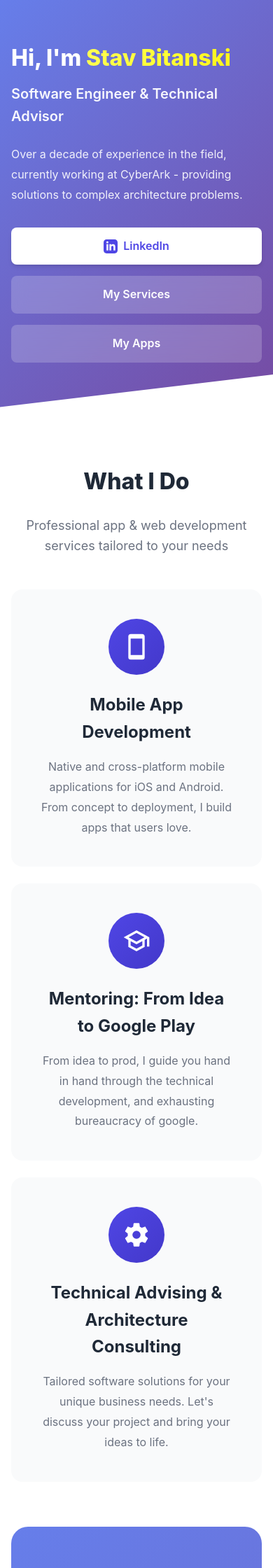
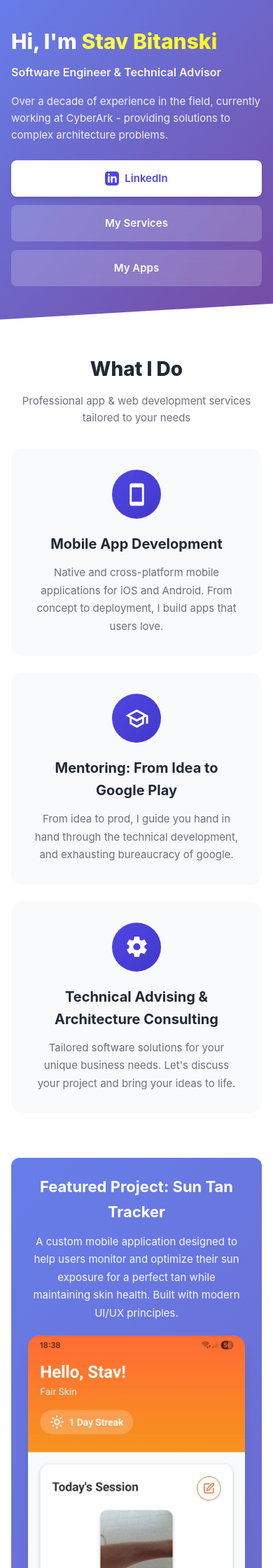
Before and after one commit to stavbi1/stavbi1.github.io, a Jekyll site: the page built from index.html, in a window 390 px wide. Shown: the top 2240 px of the page at 70% size. Built offline with Jekyll 4.4.1, drawn with Linux system fonts in a browser that asks for light colours.

Commit message:
feat(mobile)

```diff
--- a/assets/css/style.css
+++ b/assets/css/style.css
@@ -421,40 +421,88 @@
 }
 
 /* Responsive Design */
+
+/* Large Tablets and Small Desktops (769px - 1024px) */
 @media (max-width: 1024px) {
+  .container {
+    padding: 0 2.5rem;
+  }
+
+  .hero {
+    padding: 5rem 0;
+  }
+
+  .hero-title {
+    font-size: 3rem;
+  }
+
+  .hero-subtitle {
+    font-size: 1.375rem;
+  }
+
   .apps-grid {
     grid-template-columns: repeat(3, 1fr);
+    gap: 1.75rem;
   }
 
   .services-grid {
-    grid-template-columns: 1fr;
+    grid-template-columns: repeat(2, 1fr);
+    gap: 2rem;
   }
 
   .portfolio-images {
-    grid-template-columns: repeat(2, 1fr);
+    grid-template-columns: repeat(3, 1fr);
+    gap: 1.5rem;
+  }
+
+  .portfolio-showcase {
+    padding: 2.5rem;
+  }
+
+  .services-section,
+  .apps-section {
+    padding: 4rem 0;
   }
 }
 
+/* Tablets (481px - 768px) */
 @media (max-width: 768px) {
+  .container {
+    padding: 0 1.5rem;
+  }
+
   .hero {
-    padding: 4rem 0;
-    clip-path: polygon(0 0, 100% 0, 100% 92%, 0 100%);
+    padding: 3.5rem 0;
+    clip-path: polygon(0 0, 100% 0, 100% 93%, 0 100%);
   }
 
   .hero-title {
-    font-size: 2.5rem;
+    font-size: 2.25rem;
+    line-height: 1.3;
   }
 
   .hero-subtitle {
-    font-size: 1.25rem;
+    font-size: 1.125rem;
   }
 
   .hero-description {
     font-size: 1rem;
+    line-height: 1.7;
   }
 
   .section-title {
     font-size: 2rem;
+    margin-bottom: 1rem;
+  }
+
+  .section-subtitle {
+    font-size: 1rem;
+    margin-bottom: 2.5rem;
+  }
+
+  .services-section,
+  .apps-section {
+    padding: 3.5rem 0;
   }
 
   .services-grid {
@@ -462,41 +510,286 @@
     gap: 1.5rem;
   }
 
+  .service-card {
+    padding: 2rem;
+  }
+
+  .portfolio-showcase {
+    padding: 2rem;
+    border-radius: 1rem;
+  }
+
+  .portfolio-title {
+    font-size: 1.5rem;
+  }
+
+  .portfolio-description {
+    font-size: 1rem;
+    margin-bottom: 1.5rem;
+  }
+
   .portfolio-images {
     grid-template-columns: 1fr;
-    gap: 1.5rem;
+    gap: 1.25rem;
+  }
+
+  .contact-cta {
+    padding: 2.5rem 1.5rem;
+  }
+
+  .cta-title {
+    font-size: 1.75rem;
+  }
+
+  .cta-description {
+    font-size: 1.125rem;
   }
 
   .apps-grid {
     grid-template-columns: repeat(2, 1fr);
-    gap: 1.5rem;
+    gap: 1.25rem;
   }
 
   .app-card.expanded {
     grid-column: span 1;
   }
 
+  /* Ensure proper touch targets */
+  .btn {
+    min-height: 44px;
+    padding: 0.75rem 1.75rem;
+  }
+
+  .app-link {
+    min-height: 44px;
+    display: inline-flex;
+    align-items: center;
+  }
+}
+
+/* Mobile Phones (320px - 480px) */
+@media (max-width: 480px) {
   .container {
     padding: 0 1rem;
   }
-}
 
-@media (max-width: 480px) {
+  .hero {
+    padding: 2.5rem 0 3rem;
+    clip-path: polygon(0 0, 100% 0, 100% 95%, 0 100%);
+  }
+
   .hero-title {
-    font-size: 2rem;
+    font-size: 1.875rem;
+    line-height: 1.3;
+    margin-bottom: 0.75rem;
+  }
+
+  .hero-subtitle {
+    font-size: 1rem;
+    margin-bottom: 1rem;
+  }
+
+  .hero-description {
+    font-size: 0.9375rem;
+    line-height: 1.6;
+    margin-bottom: 1.5rem;
   }
 
   .hero-links {
     flex-direction: column;
+    gap: 0.75rem;
   }
 
   .btn {
     width: 100%;
     justify-content: center;
+    min-height: 48px;
+    padding: 0.875rem 1.5rem;
+    font-size: 0.9375rem;
+  }
+
+  .section-title {
+    font-size: 1.75rem;
+    margin-bottom: 0.75rem;
+  }
+
+  .section-subtitle {
+    font-size: 0.9375rem;
+    margin-bottom: 2rem;
+  }
+
+  .services-section,
+  .apps-section {
+    padding: 3rem 0;
+  }
+
+  .service-card {
+    padding: 1.75rem;
+  }
+
+  .service-icon {
+    width: 70px;
+    height: 70px;
+    margin-bottom: 1.25rem;
+  }
+
+  .service-icon svg {
+    width: 35px;
+    height: 35px;
+  }
+
+  .service-title {
+    font-size: 1.25rem;
+    margin-bottom: 0.75rem;
+  }
+
+  .service-description {
+    font-size: 0.9375rem;
+    line-height: 1.7;
+  }
+
+  .portfolio-showcase {
+    padding: 1.5rem;
+    border-radius: 0.75rem;
+    margin-bottom: 2rem;
+  }
+
+  .portfolio-title {
+    font-size: 1.375rem;
+    margin-bottom: 0.75rem;
+  }
+
+  .portfolio-description {
+    font-size: 0.9375rem;
+    line-height: 1.7;
+    margin-bottom: 1.25rem;
+  }
+
+  .portfolio-images {
+    gap: 1rem;
+  }
+
+  .contact-cta {
+    padding: 2rem 1.25rem;
+    border-radius: 1rem;
+  }
+
+  .cta-title {
+    font-size: 1.5rem;
+    margin-bottom: 0.75rem;
+  }
+
+  .cta-description {
+    font-size: 1rem;
+    margin-bottom: 1.5rem;
+  }
+
+  .btn-large {
+    padding: 1rem 2rem;
+    font-size: 1rem;
+    min-height: 48px;
   }
 
   .apps-grid {
     grid-template-columns: 1fr;
+    gap: 1rem;
+  }
+
+  .app-name {
+    font-size: 1.125rem;
+  }
+
+  .app-description {
+    font-size: 0.875rem;
+    line-height: 1.6;
+  }
+
+  .app-link {
+    font-size: 0.875rem;
+    min-height: 44px;
+  }
+
+  .footer {
+    padding: 1.5rem 0;
+    margin-top: 3rem;
+  }
+
+  .footer p {
+    font-size: 0.875rem;
+  }
+}
+
+/* Very Small Phones (320px - 374px) */
+@media (max-width: 374px) {
+  .container {
+    padding: 0 0.875rem;
+  }
+
+  .hero-title {
+    font-size: 1.625rem;
+  }
+
+  .hero-subtitle {
+    font-size: 0.9375rem;
+  }
+
+  .hero-description {
+    font-size: 0.875rem;
+  }
+
+  .btn {
+    padding: 0.8125rem 1.25rem;
+    font-size: 0.875rem;
+  }
+
+  .section-title {
+    font-size: 1.5rem;
+  }
+
+  .service-card {
+    padding: 1.5rem;
+  }
+
+  .service-icon {
+    width: 60px;
+    height: 60px;
+  }
+
+  .service-icon svg {
+    width: 30px;
+    height: 30px;
+  }
+
+  .service-title {
+    font-size: 1.125rem;
+  }
+
+  .service-description {
+    font-size: 0.875rem;
+  }
+
+  .portfolio-showcase {
+    padding: 1.25rem;
+  }
+
+  .portfolio-title {
+    font-size: 1.25rem;
+  }
+
+  .portfolio-description {
+    font-size: 0.875rem;
+  }
+
+  .contact-cta {
+    padding: 1.75rem 1rem;
+  }
+
+  .cta-title {
+    font-size: 1.375rem;
+  }
+
+  .cta-description {
+    font-size: 0.9375rem;
   }
 }
 
@@ -517,10 +810,35 @@
   display: flex;
   align-items: center;
   gap: 0.5rem;
+  max-width: 90%;
+  text-align: center;
 }
 
 .notification-banner.show {
   transform: translateX(-50%) translateY(0);
+}
+
+/* Mobile notification adjustments */
+@media (max-width: 768px) {
+  .notification-banner {
+    top: 10px;
+    padding: 0.875rem 1.5rem;
+    font-size: 0.9375rem;
+    max-width: 95%;
+  }
+}
+
+@media (max-width: 480px) {
+  .notification-banner {
+    padding: 0.75rem 1.25rem;
+    font-size: 0.875rem;
+    border-radius: 0.375rem;
+  }
+
+  .notification-banner .icon {
+    width: 18px;
+    height: 18px;
+  }
 }
 
 /* Smooth Scrolling */
```
Also changed, not shown: 1 other file.
